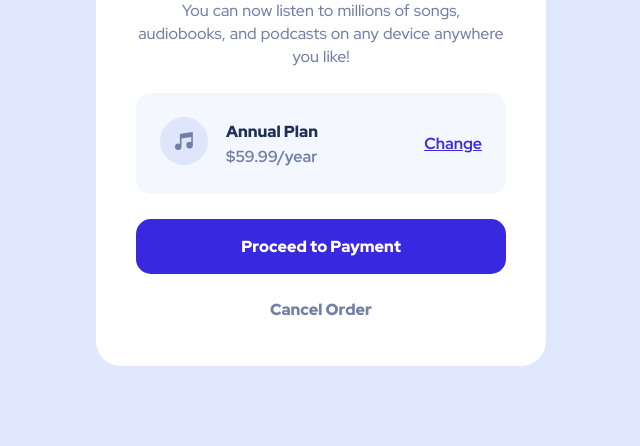
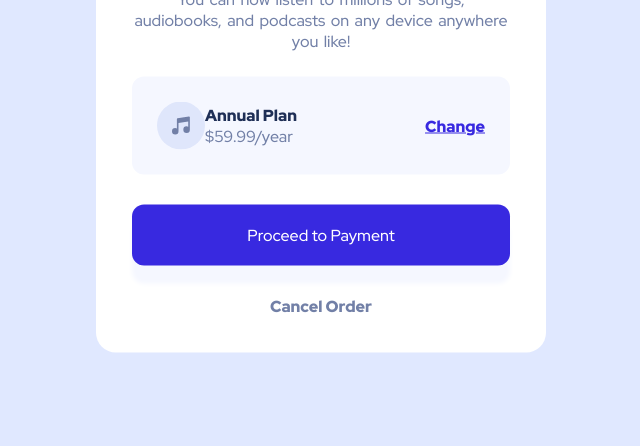
Before and after one commit to Galaxylord-AIM/Frontend-Mentor-Order-summary-card, a plain HTML site: page index.html in a window 1280 px wide. Shown: the part 389-835 px from the top of the page, without its empty margins (319-959 px from the left). After the commit the page ends 800 px from the top, so only its background shows below. Drawn offline with Linux system fonts and the light colour scheme.

Commit message:
changes made using the tutorial file

```diff
--- a/css/style.css
+++ b/css/style.css
@@ -7,115 +7,139 @@
 /* css reset */
 * {
     margin: 0;
-    /* padding: 0; */
+    padding: 0;
     box-sizing: border-box;
 }
 
 body {
+    font-family: 'Red Hat Display', sans-serif;
     background-image: url("../images/pattern-background-desktop.svg");
     background-color: hsl(225, 100%, 94%);
     background-repeat: no-repeat;
     background-size: contain;
-    text-align: center;
     position: relative;
-    font-family: 'Red Hat Display', sans-serif;
     font-size: 16px;
+    /* new changes */
+    min-height: 100vh;
+    /* text-align: center; */
 }
 
 .container {
-    margin: 10vh auto;
+    /* margin: 10vh auto; */
     background-color: white;
-    width: 450px;
-    height: 675px;
-    border-radius: 25px;
+    /* width: 450px;
+    height: 675px; */
+    /* border-radius: 25px; */
     overflow: hidden;
+    /* new changes */
+    position: absolute;
+    top: 50%;
+    left: 50%;
+    transform: translate(-50%,-50%);
+    max-width: 450px;
+    border-radius: 20px;
 }
 
-.text-area .title {
+/* new change */
+.text-area {
+    padding: 8%;
+    text-align: center;
+}
+
+/* .text-area  */
+.title {
     font-weight: 900;
     color: hsl(223, 47%, 23%);
-    margin-top: 25px;
+    /* margin-top: 25px; */
     margin-bottom: 15px;
 }
 
-.text-area .sub-title {
-    padding: 0 40px;
-    font-weight: 500px;
+/* .text-area  */
+.sub-title {
+    /* padding: 0 40px; */
+    /* font-weight: 500px; */
     color: hsl(224, 23%, 55%);
-    line-height: 23px;
-    word-spacing: 0.7px;
+    /* line-height: 23px; */
+    word-spacing: 2px;
+    margin-bottom: 25px;
 }
 
 .plan-box {
-    margin: 25px 40px;
+    /* margin: 25px 40px; */
     background-color: hsl(225, 100%, 98%);
-    border-radius: 15px;
-    padding: 24px;
+    border-radius: 12px;
+    padding: 25px;
     display: flex;
     justify-content: space-between;
     align-items: center;
 }
 
-.plan-box .plan-box-left {
+/* .plan-box  */
+.plan-box-left {
     text-align: left;
     display: flex;
-    justify-content: space-between;
+    /* justify-content: space-between; */
     align-items: center;
 }
 
-.plan-box-left .icon {
-    margin-right: 18px;
+.plan-box-left .summary {
+    margin-right: 20px;
 }
 
 .plan-box-left .summary h4 {
     font-weight: 900;
     color: hsl(223, 47%, 23%);
-    padding-bottom: 2px;
+    /* padding-bottom: 2px; */
 }
 
 .plan-box-left .summary p {
-    font-weight: 700;
-    padding-top: 2px;
+    font-weight: 500;
+    /* padding-top: 2px; */
     color: hsl(224, 23%, 55%);
 }
 
-.plan-box .change-btn {
+/* .plan-box  */
+.change-btn {
     color: hsl(245, 75%, 52%);
-    font-weight: 700;
+    font-weight: 900;
 }
 
 .plan-box a:active{
     text-decoration: none;
-    cursor: pointer;
+    /* cursor: pointer; */
     color: hsl(247, 87%, 68%);
 }
 
-.container .text-area .payment-btn {
+/* .container .text-area */
+a.payment-btn {
     background-color: hsl(245, 75%, 52%);
     display: block;
-    margin: 0 40px 25px 40px;
-    padding: 17px 0;
-    border-radius: 15px;
+    margin: 30px 0;
+    padding: 20px 0;
+    border-radius: 12px;
     color: white;
     text-decoration: none;
-    font-weight: 900;
-    /* box-shadow: ; */
+    font-weight: 00;
+    box-shadow: 0px 18px 5px hsl(225, 100%, 98%);
 }
 
-.container .text-area .payment-btn:active{
-    cursor: pointer;
+/* .container .text-area  */
+.payment-btn:active{
+    /* cursor: pointer; */
     background-color: hsl(247, 87%, 68%);
 }
 
-.container .text-area .cancel-btn {
+/* .container .text-area  */
+.cancel-btn {
     font-weight: 900;
     text-decoration: none;
     color: hsl(224, 23%, 55%);
-    margin-top: 30px;
-    margin-bottom: 30px;
+    /* margin-top: 30px; */
+    /* margin-bottom: 30px; */
 }
 
-.container .text-area .cancel-btn:active{
-    cursor: pointer;
+/* .container .text-area  */
+.cancel-btn:active{
+    /* cursor: pointer; */
     color: hsl(223, 47%, 23%);
 }
--- a/index.html
+++ b/index.html
@@ -1,33 +1,38 @@
 <!DOCTYPE html>
 <html lang="en">
   <head>
-  <meta charset="UTF-8">
-  <meta name="viewport" content="width=device-width, initial-scale=1.0"> <!-- displays site properly based on user's device -->
+    <meta charset="UTF-8" />
+    <meta name="viewport" content="width=device-width, initial-scale=1.0" />
+    <!-- displays site properly based on user's device -->
 
-  <link rel="icon" type="image/png" sizes="32x32" href="./images/favicon-32x32.png">
+    <link
+      rel="icon"
+      type="image/png"
+      sizes="32x32"
+      href="./images/favicon-32x32.png"
+    />
 
     <title>Frontend Mentor | Order summary card</title>
 
     <!-- Feel free to remove these styles or customise in your own stylesheet 👍 -->
-  <link rel="stylesheet" href="css/style.css">
-
+    <link rel="stylesheet" href="css/style.css" />
   </head>
   <body>
     <div class="container">
       <div class="image-area">
-      <img src="images/illustration-hero.svg" alt="hero illustration">
+        <img src="images/illustration-hero.svg" alt="hero illustration" />
       </div>
       <div class="text-area">
         <h1 class="title">Order Summary</h1>
         <p class="sub-title">
-        You can now listen to millions of songs, audiobooks, and podcasts on any
-        device anywhere you like!
+          You can now listen to millions of songs, audiobooks, and podcasts on
+          any device anywhere you like!
         </p>
         <div class="plan-box">
           <div class="plan-box-left">
-          <div class="icon">
-            <img src="/images/icon-music.svg" alt="">
-          </div>
+            <!-- <div class="icon"> -->
+              <img src="/images/icon-music.svg" alt="" />
+            <!-- </div> -->
             <div class="summary">
               <h4>Annual Plan</h4>
               <p>$59.99/year</p>
```
Lines whose indentation alone changed are shown as unchanged.
